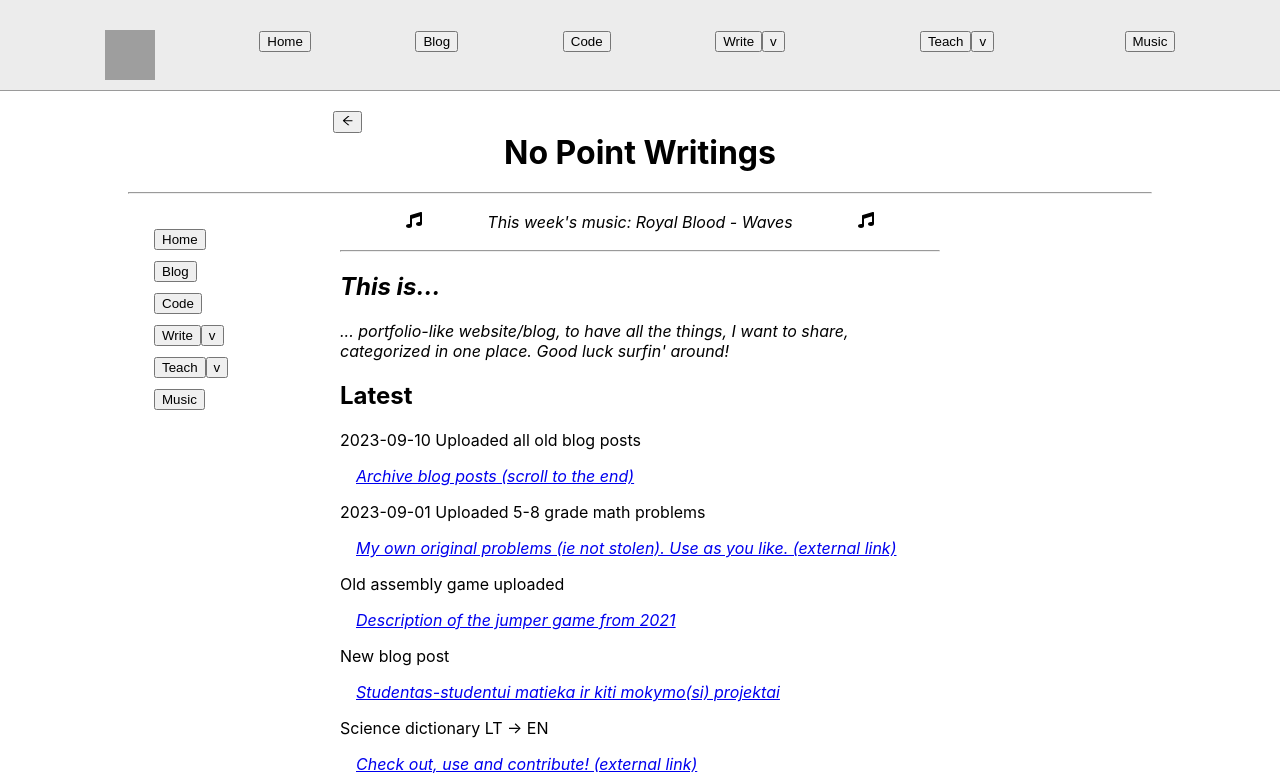
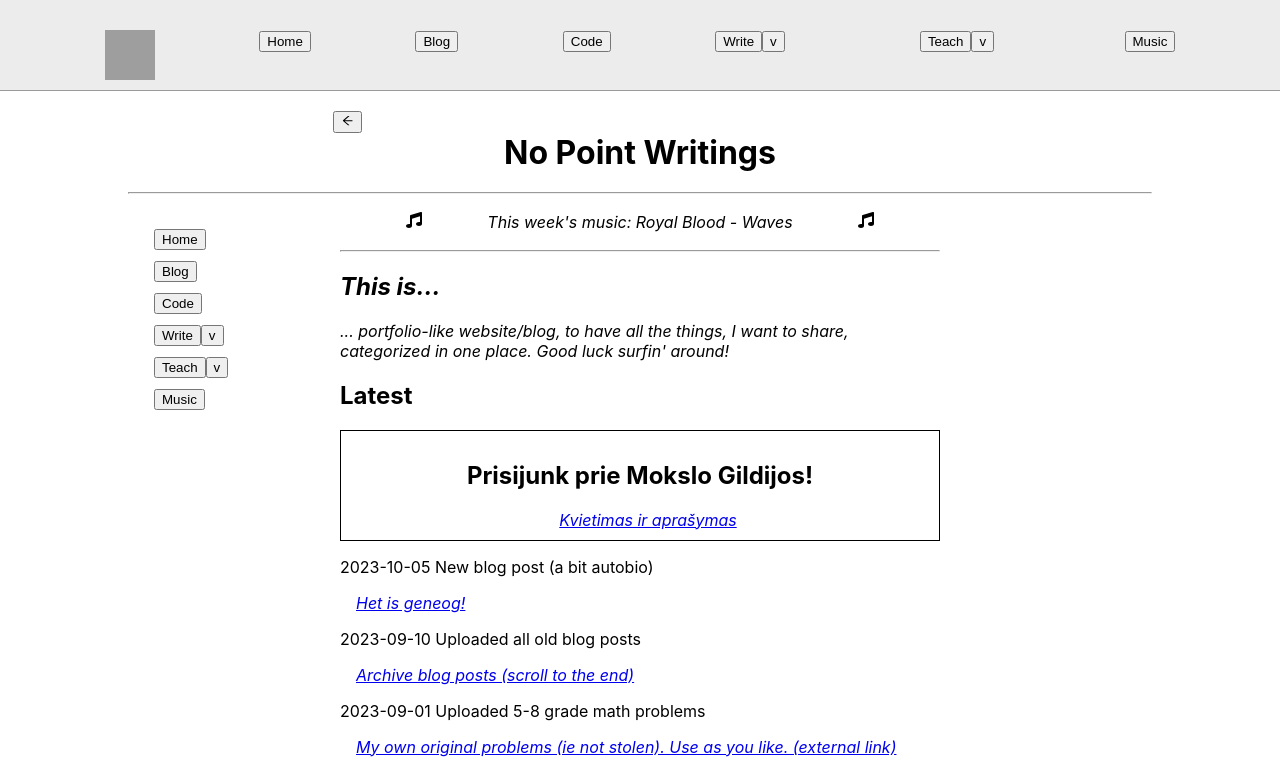
Before and after one commit to naglissul/naglissul.github.io, a React (Create React App) app: page /teach/korep in a window 1280 px wide. Shown: the top 775 px of the page. Built offline with nearby package versions, Linux system fonts and the light colour scheme; grey boxes are pictures that could not be loaded.

Commit message:
Add latest

```diff
--- a/src/pages/homePage/HomePage.tsx
+++ b/src/pages/homePage/HomePage.tsx
@@ -28,6 +28,24 @@ function HomePage() {
         </em>
       </p>
       <h1>Latest</h1>
+      <div
+        style={{
+          border: "1px solid black",
+          padding: "10px",
+          textAlign: "center",
+        }}
+      >
+        <h2>Prisijunk prie Mokslo Gildijos!</h2>
+        <em>
+          &emsp;
+          <Link to="/teach/mokslo-gildija/">Kvietimas ir aprašymas</Link>
+        </em>
+      </div>
+      <p>2023-10-05 New blog post (a bit autobio)</p>
+      <em>
+        &emsp;
+        <Link to="/blog/">Het is geneog!</Link>
+      </em>
       <p>2023-09-10 Uploaded all old blog posts</p>
       <em>
         &emsp;
```
